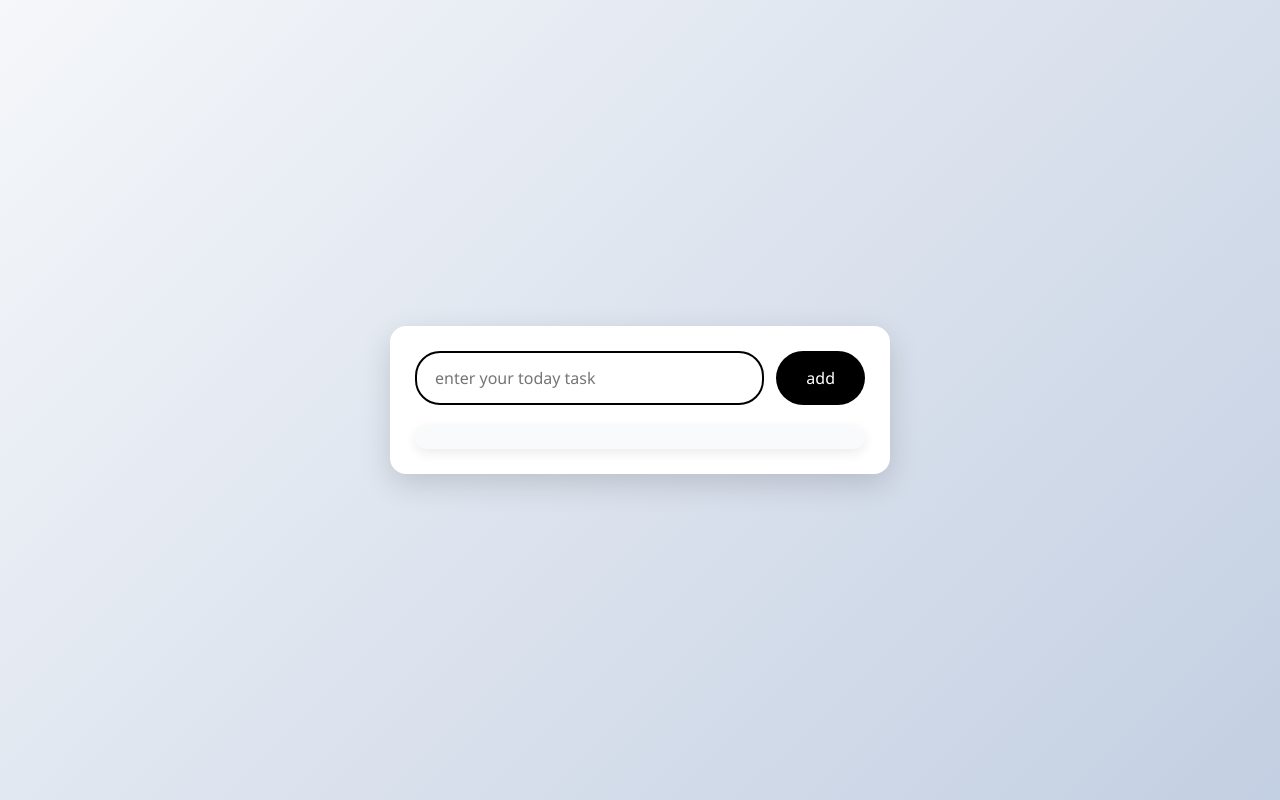
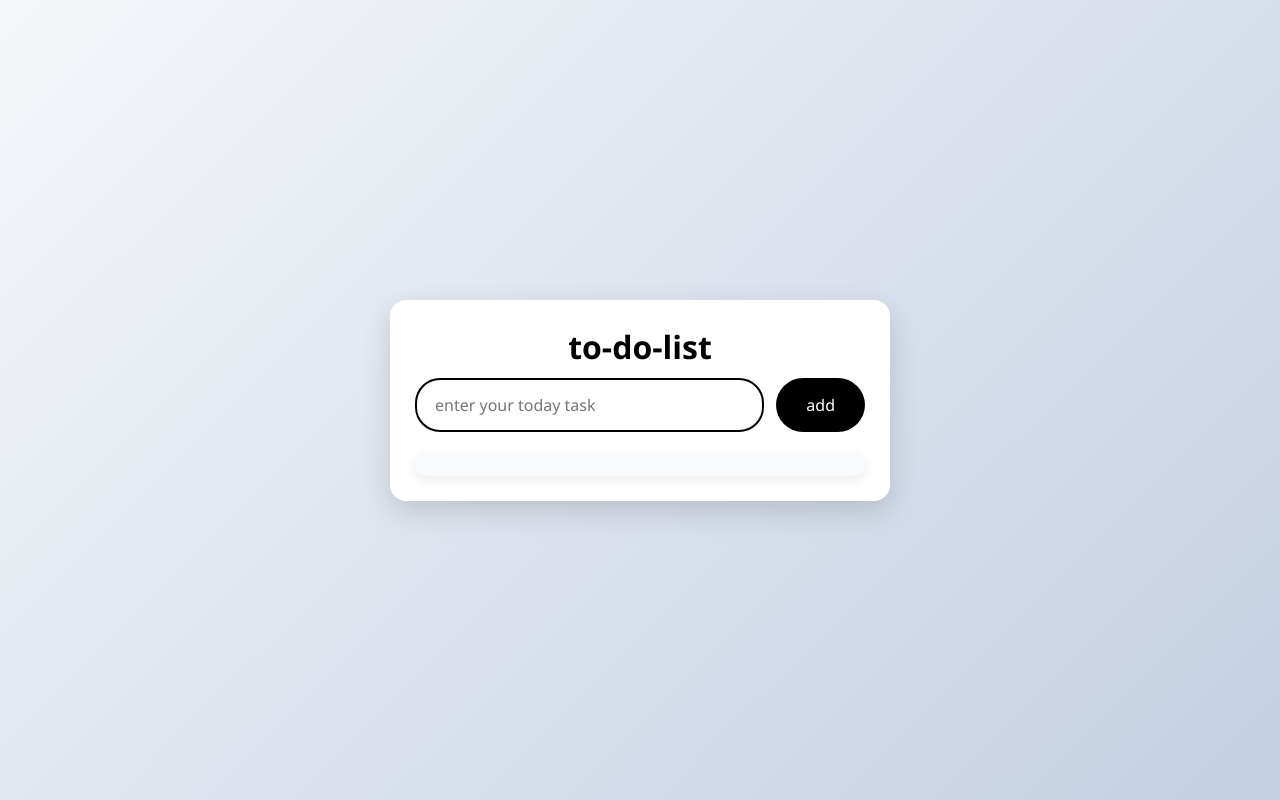
Before and after one commit to Aryanraval2030/JAVASCRIPT, a plain HTML site: page to-do-list/index.html in a window 1280 px wide. Drawn offline with Linux system fonts and the light colour scheme.

Commit message:
to-do-list

```diff
--- a/to-do-list/index.html
+++ b/to-do-list/index.html
@@ -11,6 +11,8 @@
 
 <body>
     <div class="main-container">
+        <h1 class="heading">to-do-list</h1>
+
         <div class="input-btn">
             <input type="text" class="input" placeholder="enter your today task" required>
             <button id="btn">add</button>
--- a/to-do-list/style.css
+++ b/to-do-list/style.css
@@ -108,3 +108,8 @@
    #edit:hover {
        background: #dc2626;
    }
+
+   .heading {
+       text-align: center;
+       padding: 0 0 10px 0;
+   }
```
